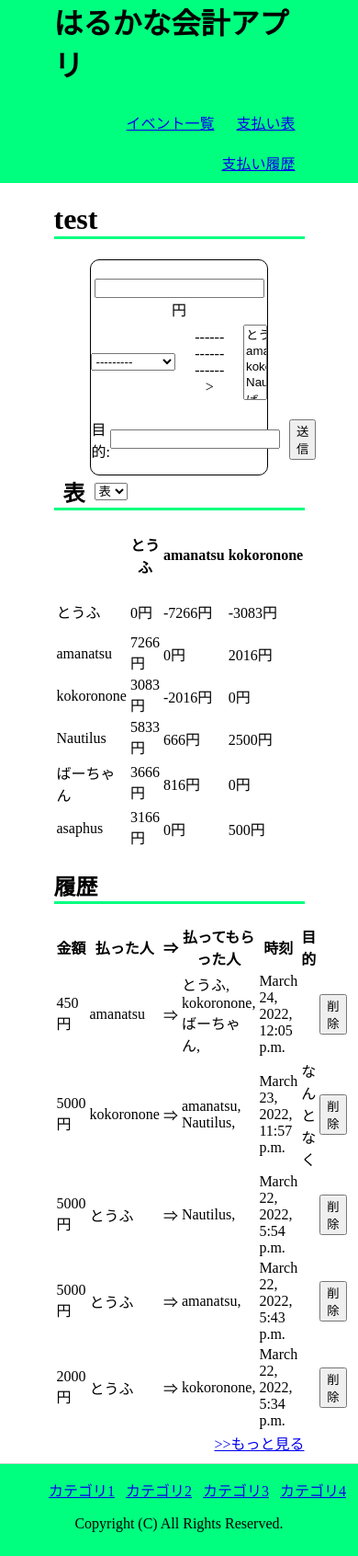
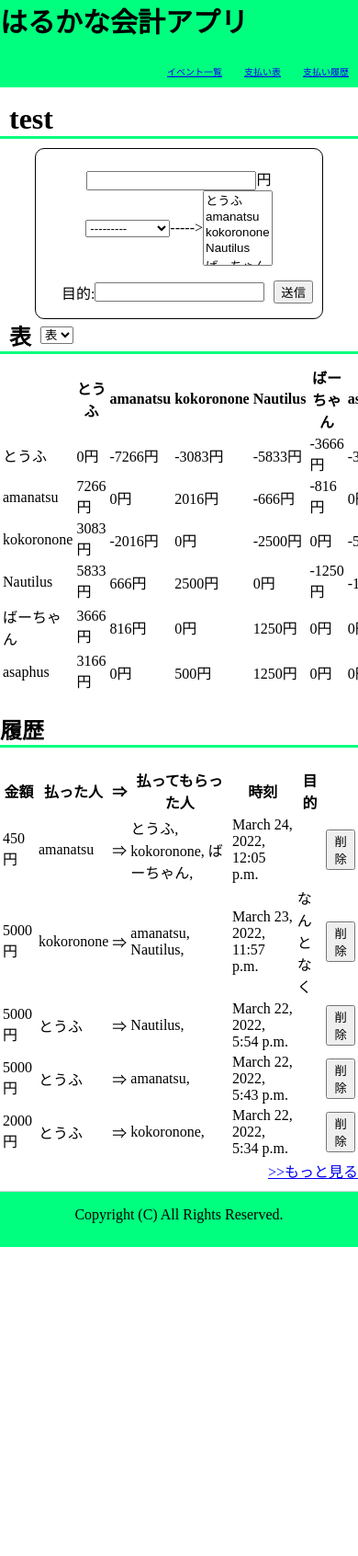
Before and after one commit to tofu1102/harukana-accounting-app, a Django app: page /accounting/1/ in a window 390 px wide. Shown: the whole page at 92% size. After the commit the page ends 1356 px from the top, so only its background shows below. Run offline with Django 3.2, Linux system fonts and the light colour scheme; data comes from the database, SQL or seed files in the repository; some libraries are stand-ins or nearby versions.

Commit message:
3-24-18:37

```diff
--- a/Accounting/static/Accounting/detailStyle.css
+++ b/Accounting/static/Accounting/detailStyle.css
@@ -34,8 +34,13 @@
   margin: 0 auto;
 }
 
+.mainTitle{
+  border-bottom: 3px solid #00ff7f;
+  margin-bottom: 10px;
+}
+
 h1{
-  border-bottom: 3px solid #00ff7f;
+  margin: 0;
 }
 
 ul.menu-group{
@@ -56,8 +61,12 @@
 select.payee{
     margin-right: auto;
 }
-.arrow{
+.arrowLong{
     margin: 10px 20px;
+}
+
+.arrowShort{
+  display: none;
 }
 
 .button{
@@ -117,15 +126,34 @@
   margin-top: 10px;
 }
 
-#footer ul {
+#footer p {
   text-align: center;
 }
 
-#footer ul li {
-  padding: 0 4px;
-  display: inline;
+@media screen and (max-width: 480px) {
+	/* 480px以下に適用されるCSS（スマホ用） */
+  .header{
+    width: 100%;
+  }
+  .title > h1{
+    font-size: 30px;
+  }
+  li.menu-item{
+    font-size: 10px;
+  }
+  .main{
+    width: 100%;
+  }
+  .mainTitle > h1{
+    margin-left: 10px;
+  }
+  .form{
+    width: 80%;
+  }
+  .arrowLong{
+    display: none;
+  }
+  .arrowShort{
+    display: block;
+  }
 }
-
-#footer p {
-  text-align: center;
-}
--- a/Accounting/templates/Accounting/detail.html
+++ b/Accounting/templates/Accounting/detail.html
@@ -24,14 +24,17 @@
       </div>
     </header>
     <div class="main">
-      <h1>{{ event }}</h1>
+      <div class="mainTitle">
+        <h1>{{ event }}</h1>
+      </div>
       <div class="form">
         <form action="{% url 'Accounting:changeDB' event.id %}" method="post">
         {% csrf_token %}
         <p class="price">{{form.price}}円</p>
         <div class="payers">
           {{form.payer | add_class:'payer'}}
-          <p class="arrow">------------------></p>
+          <p class="arrowLong">------------------></p>
+          <p class="arrowShort">-----></p>
           {{form.payee | add_class:'payee'}}
         </div>
         <div class="lastRow">
@@ -130,13 +133,6 @@
     </div>
     <footer id="footer">
 
-      <ul>
-        <li><a href="cat1/index.html">カテゴリ1</a></li>
-        <li><a href="cat2/index.html">カテゴリ2</a></li>
-        <li><a href="cat3/index.html">カテゴリ3</a></li>
-        <li><a href="cat4/index.html">カテゴリ4</a></li>
-      </ul>
-
       <p>Copyright (C) All Rights Reserved.</p>
 
     </footer>
```
